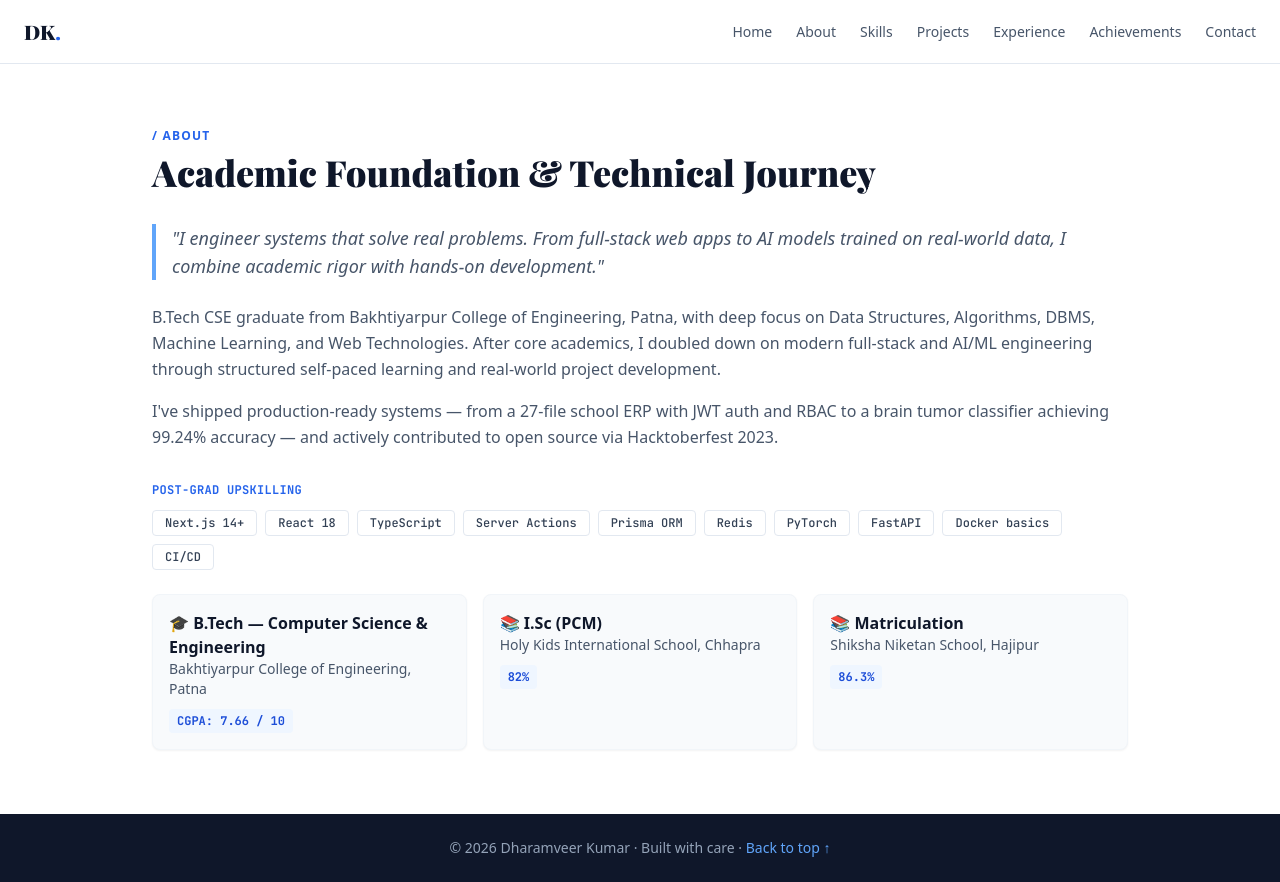
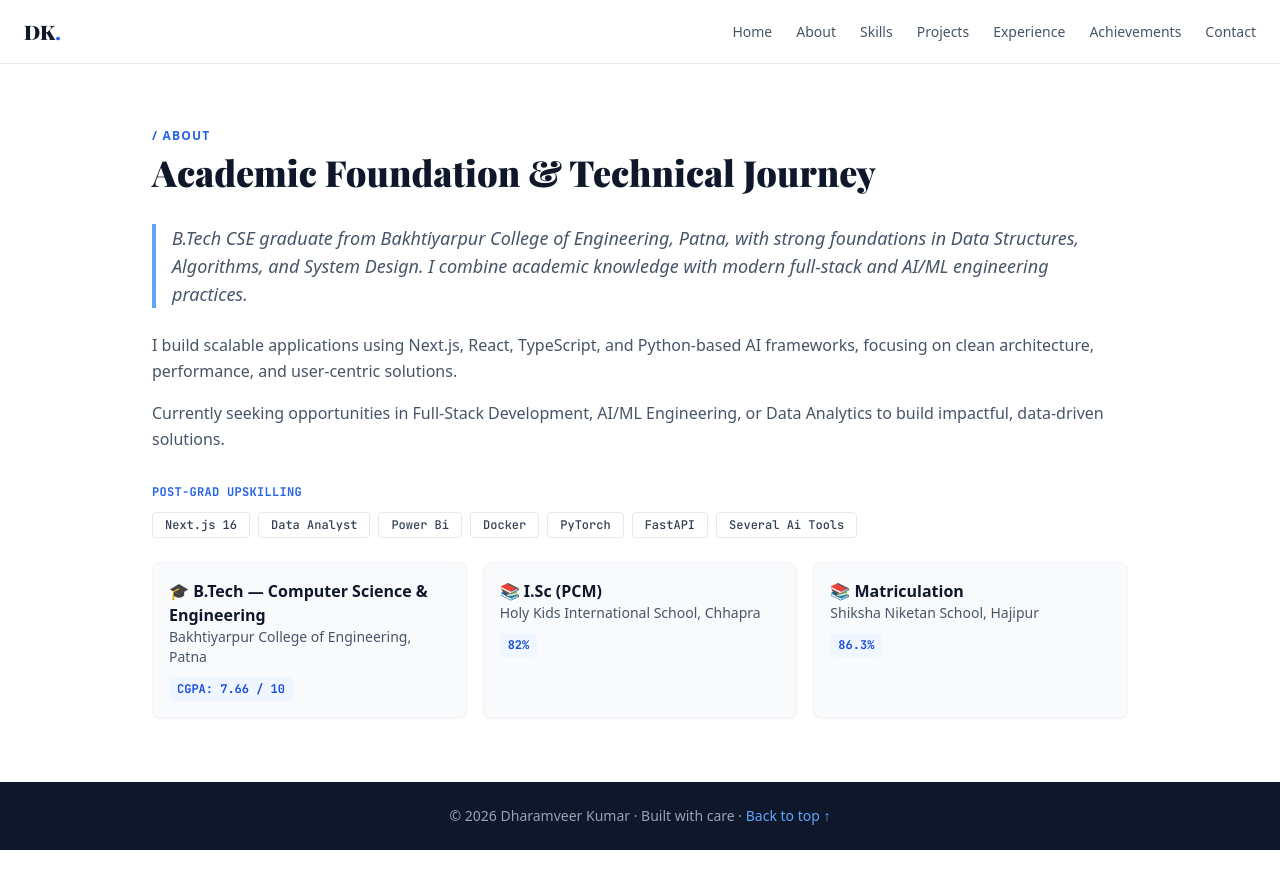
Before and after one commit to dharamveerkz/dharamveer-cse-portfolio, a Next.js app: page /about in a window 1280 px wide. After the commit the page ends 850 px from the top, so only its background shows below. Built offline with nearby package versions, Linux system fonts and the light colour scheme; a web font is replaced by a local one.

Commit message:
Update page.tsx

```diff
--- a/app/about/page.tsx
+++ b/app/about/page.tsx
@@ -3,13 +3,13 @@ export default function About() {
     <section className="px-6 py-16 max-w-5xl mx-auto">
       <p className="text-xs font-bold text-blue-600 uppercase tracking-widest mb-2">/ About</p>
       <h2 className="font-playfair text-4xl font-black mb-8">Academic Foundation & Technical Journey</h2>
-      <blockquote className="text-lg italic text-slate-600 border-l-4 border-blue-400 pl-4 mb-6">"I engineer systems that solve real problems. From full-stack web apps to AI models trained on real-world data, I combine academic rigor with hands-on development."</blockquote>
-      <p className="text-slate-600 mb-4 leading-relaxed">B.Tech CSE graduate from Bakhtiyarpur College of Engineering, Patna, with deep focus on Data Structures, Algorithms, DBMS, Machine Learning, and Web Technologies. After core academics, I doubled down on modern full-stack and AI/ML engineering through structured self-paced learning and real-world project development.</p>
-      <p className="text-slate-600 mb-8 leading-relaxed">I've shipped production-ready systems — from a 27-file school ERP with JWT auth and RBAC to a brain tumor classifier achieving 99.24% accuracy — and actively contributed to open source via Hacktoberfest 2023.</p>
+      <blockquote className="text-lg italic text-slate-600 border-l-4 border-blue-400 pl-4 mb-6">B.Tech CSE graduate from Bakhtiyarpur College of Engineering, Patna, with strong foundations in Data Structures, Algorithms, and System Design. I combine academic knowledge with modern full-stack and AI/ML engineering practices.</blockquote>
+      <p className="text-slate-600 mb-4 leading-relaxed">I build scalable applications using Next.js, React, TypeScript, and Python-based AI frameworks, focusing on clean architecture, performance, and user-centric solutions.</p>
+      <p className="text-slate-600 mb-8 leading-relaxed">Currently seeking opportunities in Full-Stack Development, AI/ML Engineering, or Data Analytics to build impactful, data-driven solutions.</p>
 
       <h3 className="font-mono text-xs font-bold text-blue-600 uppercase tracking-wide mb-3">Post-Grad Upskilling</h3>
       <div className="flex flex-wrap gap-2 mb-6 font-mono text-xs font-medium">
-        {["Next.js 14+", "React 18", "TypeScript", "Server Actions", "Prisma ORM", "Redis", "PyTorch", "FastAPI", "Docker basics", "CI/CD"].map(s => (
+        {["Next.js 16", "Data Analyst", "Power Bi", "Docker", "PyTorch", "FastAPI", "Several Ai Tools"].map(s => (
           <span key={s} className="px-3 py-1 bg-white border border-slate-200 rounded text-slate-700">{s}</span>
         ))}
       </div>
```
